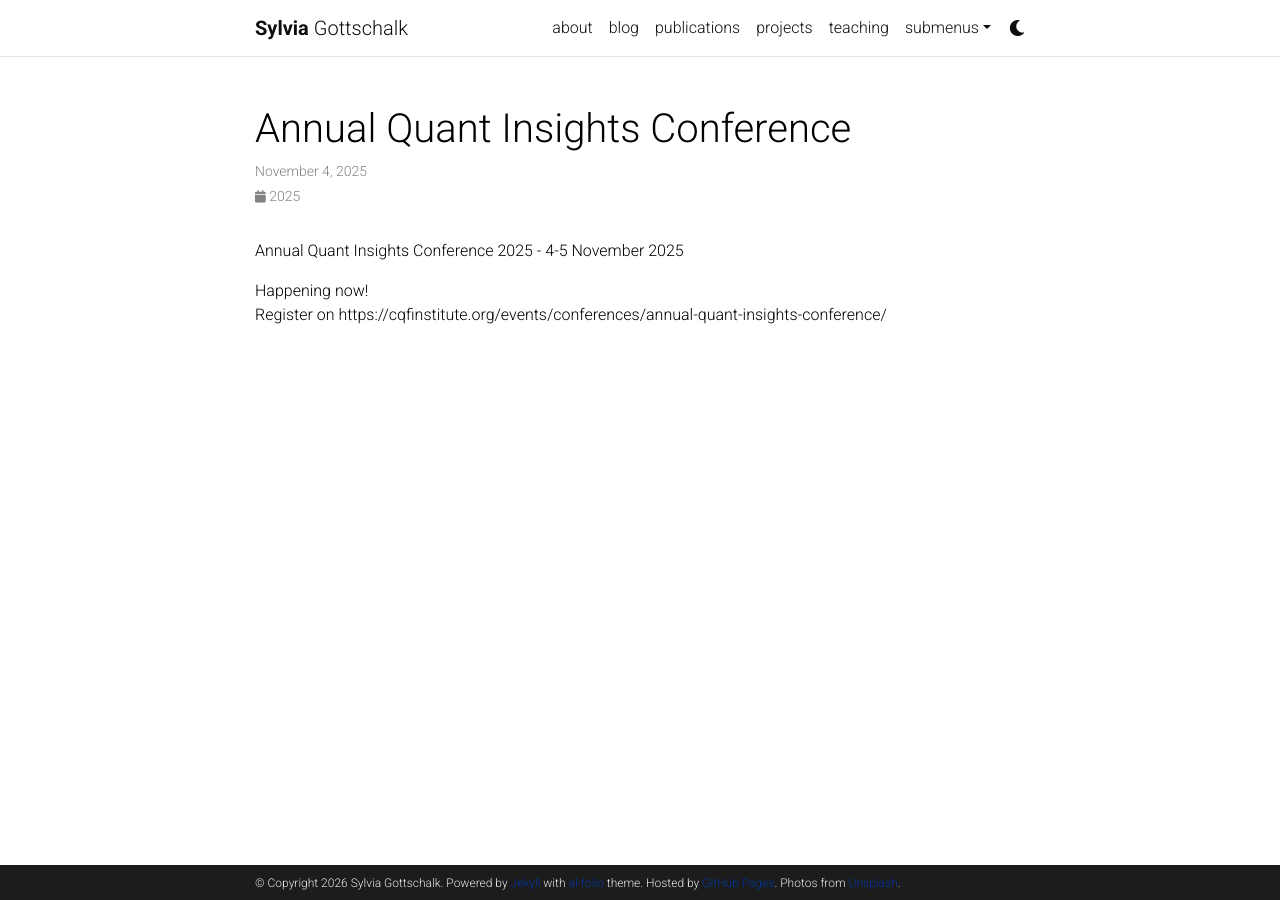
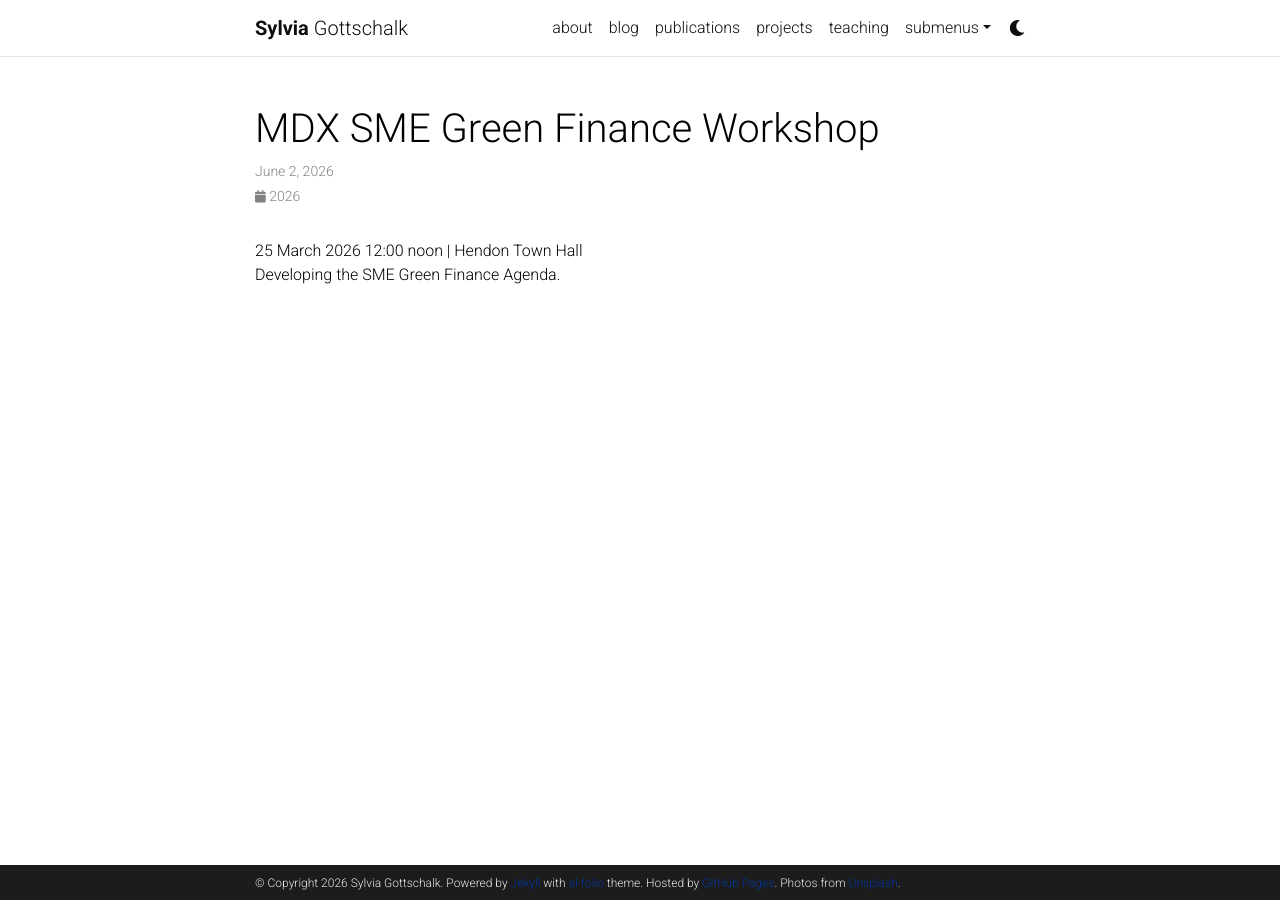
Before and after one commit to sdgottschalk/sgottschalk.io, a Jekyll site: the page built from _news/announcement_1.md, in a window 1280 px wide. Built offline with Jekyll 4.4.1, drawn with Linux system fonts in a browser that asks for light colours; comment, search, counter and statistics services are not loaded; a style sheet for code colours, icons or effects is not loaded.

Commit message:
Change event from Quant Insights Conference to Green Finance Workshop
Updated the event details for the MDX SME Green Finance Workshop.

```diff
--- a/_news/announcement_1.md
+++ b/_news/announcement_1.md
@@ -1,12 +1,10 @@
 ---
 layout: post
-title: Annual Quant Insights Conference
-date: 2025-11-4 15:59:00-0400
+title: MDX SME Green Finance Workshop
+date: 2026-06-02 15:59:00-0400
 inline: false
 related_posts: false
 ---
 
-Annual Quant Insights Conference 2025 -  4-5 November 2025
-
-Happening now!<br/>
-Register on https://cqfinstitute.org/events/conferences/annual-quant-insights-conference/<br/>
+25 March 2026 12:00 noon | Hendon Town Hall<br/>
+Developing the SME Green Finance Agenda.
```
